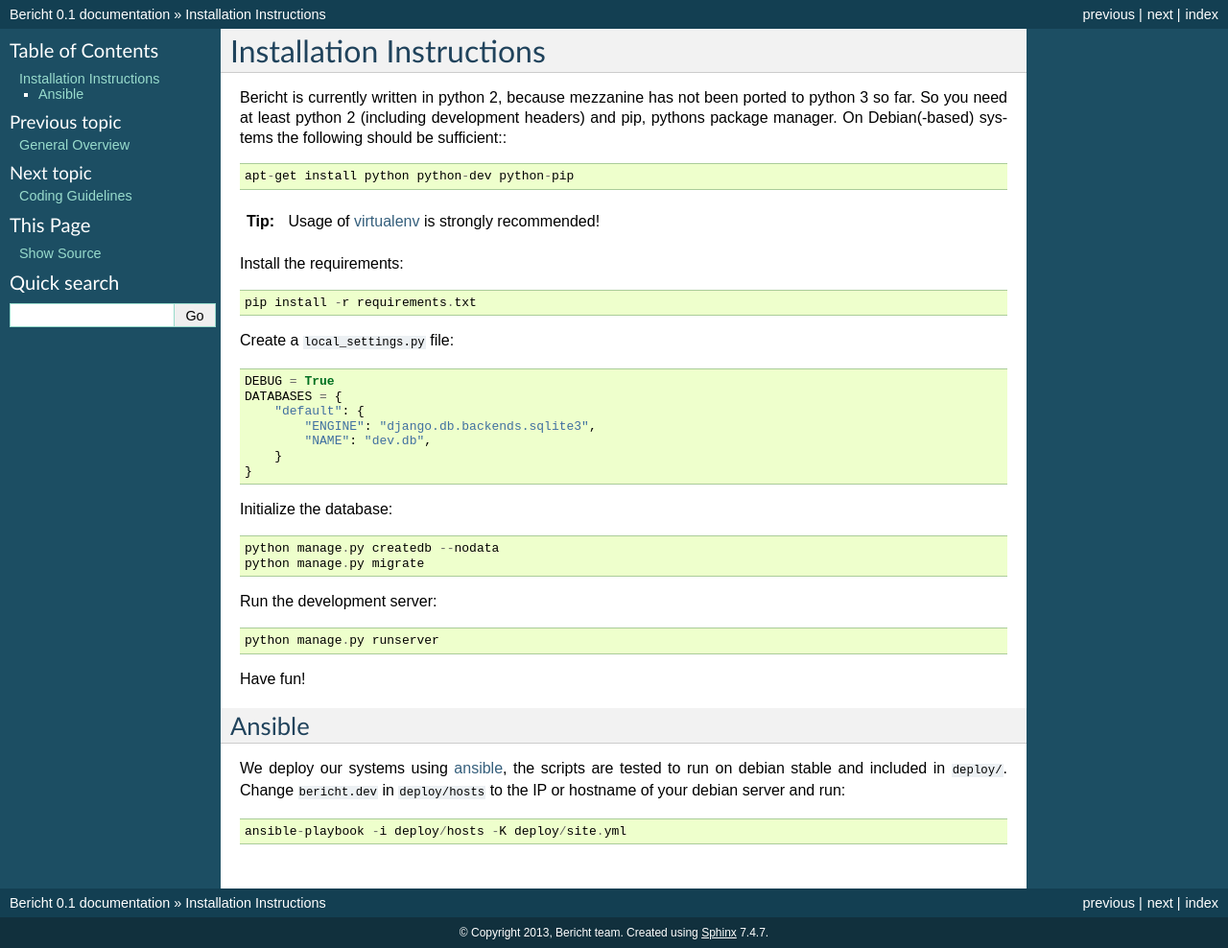
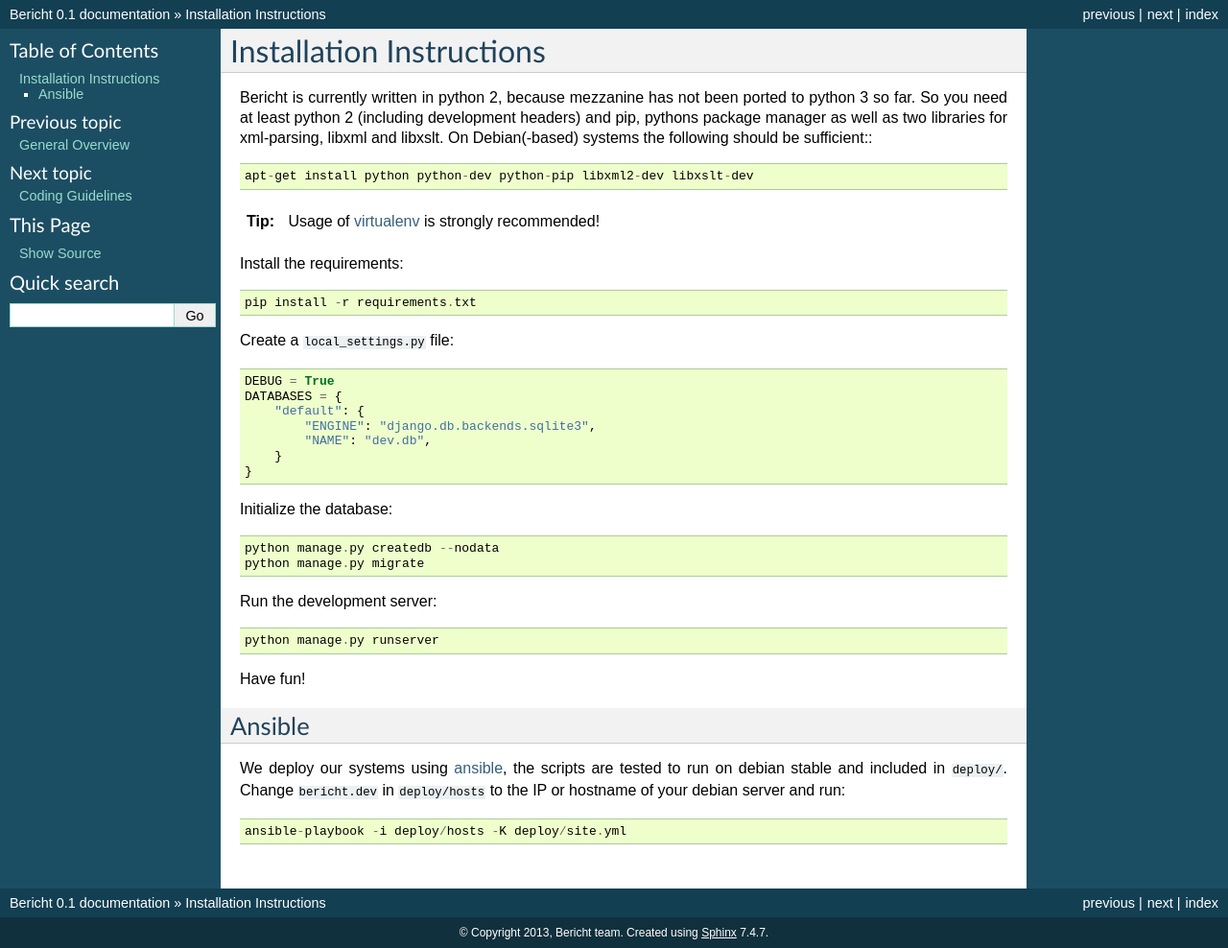
Before and after one commit to bericht/bericht, a Sphinx documentation site: the page built from docs/installation.rst, in a window 1280 px wide. Shown: the whole page at 96% size. Built offline with Sphinx 7.4.7, drawn with Linux system fonts in a browser that asks for light colours.

Commit message:
mention libxml and libxslt in docs/installation.

```diff
--- a/docs/installation.rst
+++ b/docs/installation.rst
@@ -3,10 +3,11 @@ Installation Instructions
 
 Bericht is currently written in python 2, because mezzanine has not
 been ported to python 3 so far. So you need at least python 2 (including
-development headers) and pip, pythons package manager. On Debian(-based)
+development headers) and pip, pythons package manager as well as two
+libraries for xml-parsing, libxml and libxslt. On Debian(-based)
 systems the following should  be sufficient:::
 
-  apt-get install python python-dev python-pip
+  apt-get install python python-dev python-pip libxml2-dev libxslt-dev
 
 .. TIP::
    Usage of `virtualenv <https://pypi.python.org/pypi/virtualenv>`_ is strongly
```
